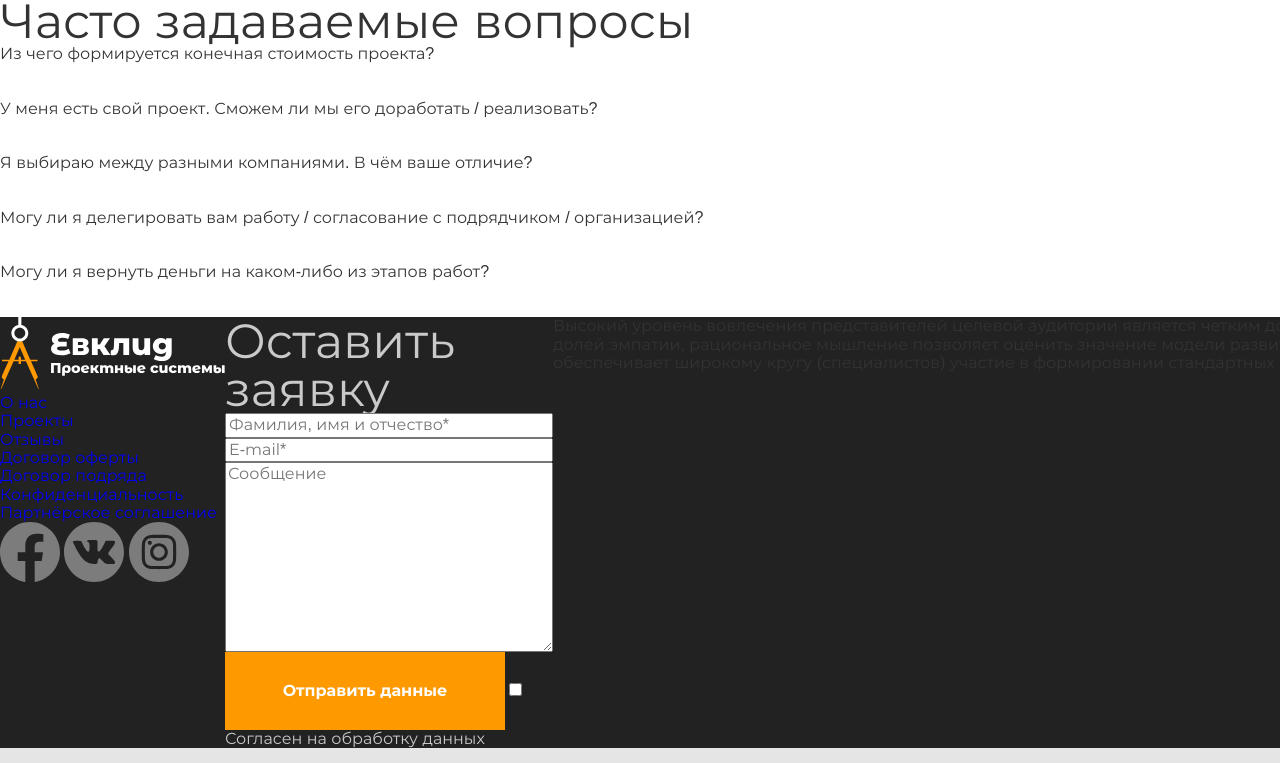
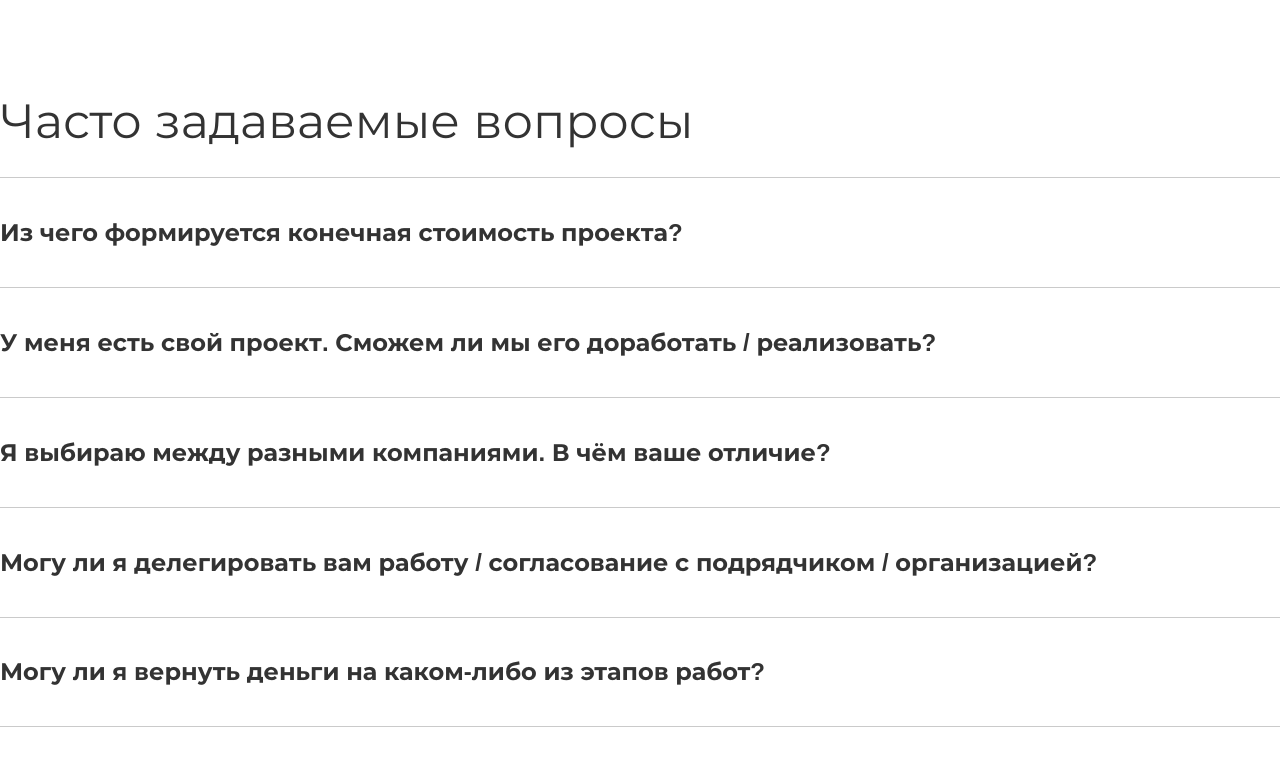
Before and after one commit to Buz13BY/10-hw, a plain HTML site: page index.html in a window 1280 px wide. Shown: the part 2457-3220 px from the top of the page. Drawn offline with Linux system fonts and the light colour scheme.

Commit message:
page done css statick

```diff
--- a/css/style.css
+++ b/css/style.css
@@ -330,30 +330,125 @@ ul {
 
 /* faq */
 
+.section-faq {
+	margin-top: 100px;
+}
+
+.section-faq__list {
+	margin-top: 32px;
+}
+
 .section-faq__item {
+	width: 100%;
+	height: 110px;
 	display: flex;
 	justify-content: space-between;
+	align-items: center;
 }
 
+.section-faq__item {
+	border-top: 1px solid #CACACA;
+}
+
+.section-faq__item:last-child{
+	border-bottom: 1px solid #CACACA;
+}
+
+.section-faq__item_text {
+	font-weight: 700;
+	font-size: 24px;
+	line-height: 1;
+}
 
 /* footer */
 
 .footer {
+	margin-top: 100px;
 	display: flex;
 	background-color: #222222;
 	justify-content: space-between;
+}
+
+.footer-left {
+	margin-top: 55px;
+	margin-left: 75px;
+}
+
+.footer-left__list {
+	margin-top: 20px;
+}
+
+.footer-left__item {
+	font-size: 18px;
+	font-weight: 600;
+	line-height: 2;
+}
+
+.footer-left__item_link {
+	color: #CACACA;
+}
+
+.footer__social {
+	margin-top: 90px;
+	margin-bottom: 50px;
+}
+
+.footer__social_item{
+	margin-right: 25px;
 }
 
 .footer__header {
 	color: #CACACA;
 }
 
+.footer-center {
+	margin-top: 55px;
+}
+
 .footer__form {
+	margin-top: 25px;
 	display: flex;
 	flex-direction: column;
+}
+
+.footer__form_item {
+	width: 570px;
+	height: 60px;
+	color: #CACACA;
+	background-color: #414141;
+	margin-top: 25px;
+	border: none;
+	padding-left: 24px;
+	font-weight: 400;
+	font-size: 16px;
+	line-height: 2;
+}
+
+.footer__form_text{
+	width: 570px;
+	height: 150px;
+	margin-bottom: 32px;
+	padding-top: 14px;
+}
+
+.footer__btn {
+	margin-right: 22px;
+	width: 269px;
+	height: 58px;
 }
 
 .footer__checkbox {
 	display: inline-block;
 	color: #CACACA;
 }
+
+.footer-right {
+	margin-top: 137px;
+	margin-right: 75px;
+	width: 363px;
+	height: 320px;
+	color: #CACACA;
+	font-weight: 400;
+	font-size: 16px;
+	line-height: 2;
+}
--- a/index.html
+++ b/index.html
@@ -76,7 +76,7 @@
 						<div class="section-about-us__bottom_text">
 						Принимая во внимание показатели успешности, перспективное планирование способствует подготовке и реализации новых принципов.
 						</div>
-						<button class="section-about-us__bottom_btn">
+						<button class="btn section-about-us__bottom_btn">
 						Подробнее
 					</button>
 					</div>
@@ -207,10 +207,10 @@
 						</a>
 					</li>
 				</ul>
-					<div class="footer__social-item">
-						<a href="#"><img src="img/footer/FB.svg" alt="Facebook logo" class="footer__social footer__social_fb"></a>
-						<a href="#"><img src="img/footer/vk.svg" alt="VK" class="footer__social footer__social_vk"></a>
-						<a href="#"><img src="img/footer/instagram.svg" alt="intagram" class="footer__social footer__social_instagram"></a>
+					<div class="footer__social">
+						<a href="#"><img src="img/footer/FB.svg" alt="Facebook logo" class="footer__social_item footer__social_fb"></a>
+						<a href="#"><img src="img/footer/vk.svg" alt="VK" class="footer__social_item footer__social_vk"></a>
+						<a href="#"><img src="img/footer/instagram.svg" alt="intagram" class="footer__social_item footer__social_instagram"></a>
 					</div>
 			</div>
 			<div class="footer-center">
@@ -220,9 +220,9 @@
 				<form action="https://jsonplaceholder.typicode.com/posts"  method="POST" class="footer__form">
 					<input type="text" name="name" class="footer__form_item" placeholder="Фамилия, имя и отчество*" required>
 					<input type="email" name="email" class="footer__form_item" placeholder="E-mail*" required>
-					<textarea name="text" id="" cols="30" rows="10" placeholder="Сообщение" class="footer__form footer__form_text"></textarea>
+					<textarea name="text" id="text" cols="30" rows="10" placeholder="Сообщение" class="footer__form_item footer__form_text"></textarea>
 					<div>
-					<button type="submit" class="btn">Отправить данные</button>
+					<button type="submit" class="btn footer__btn">Отправить данные</button>
 					<input type="checkbox" name="agree" required>
 					<p class="footer__checkbox">Согласен на обработку данных</p>
 					</div>
```
